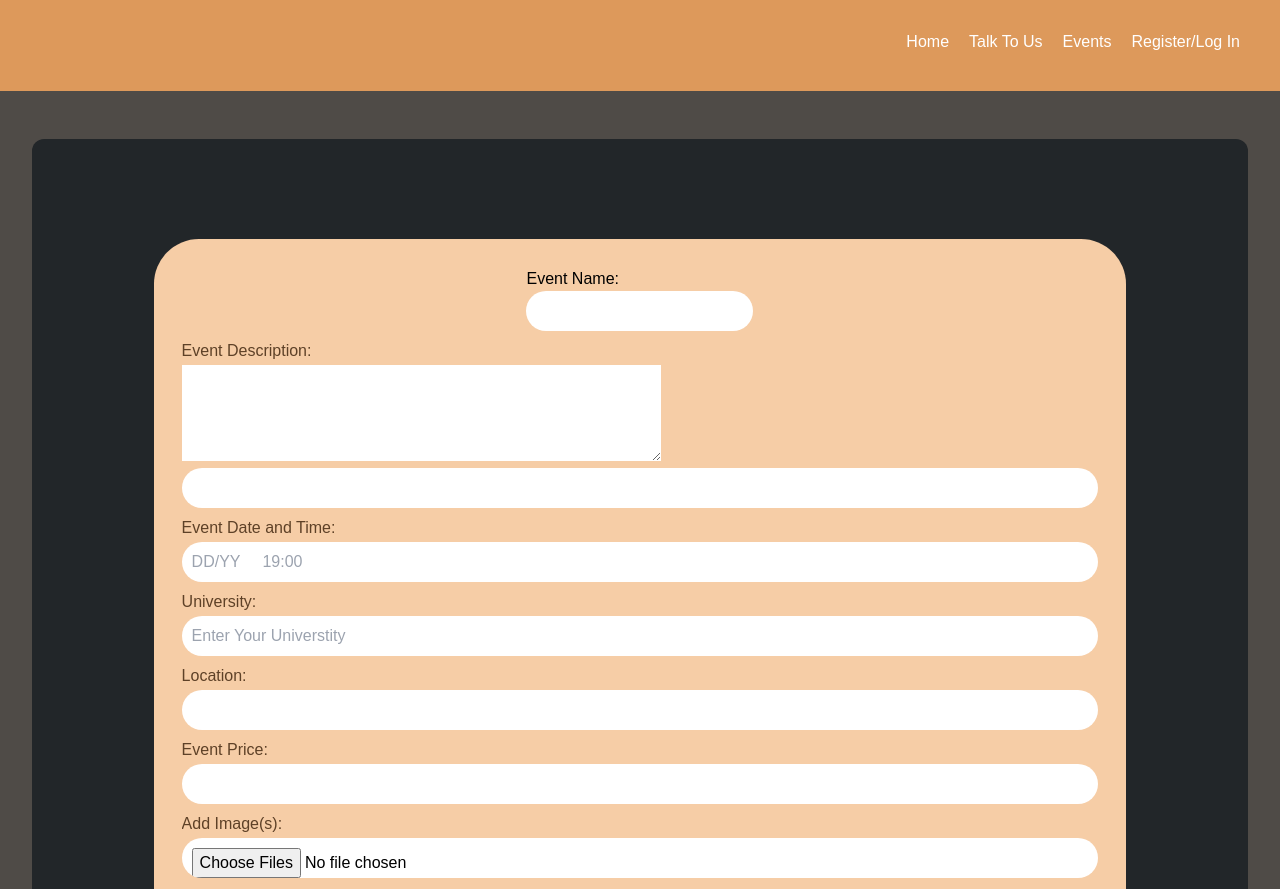
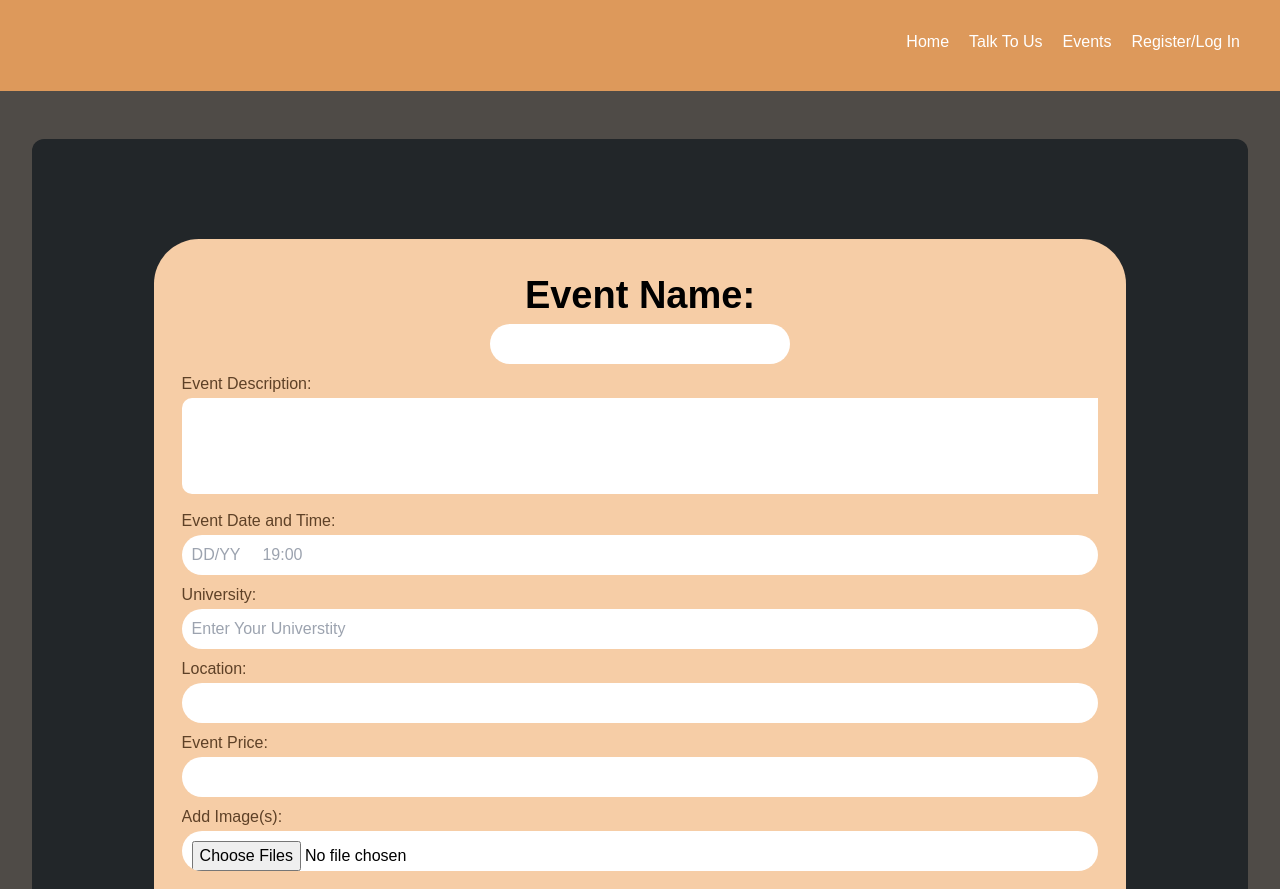
Before and after one commit to UoaWDCC/aspa-portal-v3, a Next.js app in the folder frontend/: page /events/add-event in a window 1280 px wide. Shown: the top 889 px of the page. Built offline with nearby package versions, Linux system fonts and the light colour scheme.

Commit message:
stylized

```diff
--- a/frontend/src/ui/events/AddEventForm.tsx
+++ b/frontend/src/ui/events/AddEventForm.tsx
@@ -6,15 +6,15 @@ export default function AddEventform() {
 
         <form className={styles.container}>
             <div className={styles.input}>
-              <h1> Event Name: </h1>
-              <input type="text" placeholder="" name="name" required />
+              <h1 style={{ fontWeight: 600, fontSize: '38px', textAlign: 'center' }}>Event Name:</h1>
+              <input type="text" placeholder="" name="name" required style={{ width: '300px' }} />
             </div>
 
             <div className={styles.content}>
               <div className={styles.input}>
                 <label> Event Description: </label>
-                <textarea id="eventdesc" name="eventdesc" rows="4" cols="50"></textarea>
-                <input type="text" placeholder="" name="name" required />
+                <textarea input type="text" id="eventdesc" name="eventdesc" rows="4" cols="116" requeired   style={{ borderRadius: '10px' }}
+ ></textarea>
               </div>
 
               <div className={styles.input}>
@@ -42,12 +42,6 @@ export default function AddEventform() {
                 <input type="file" accept="image/*" multiple name="images" required />
               </div>
 
-              <div className={styles.radioinput}>
-                <label> -: </label>
-                  <input type="radio" name="skill" value="beginner" />
-                  <span>-</span>
-              </div>
-
             </div>
             <div className={styles.button}>
               <button> Preview Event</button>
--- a/frontend/src/ui/events/Addeventform.module.css
+++ b/frontend/src/ui/events/Addeventform.module.css
@@ -23,6 +23,22 @@
     max-width: 278px;
     font-size: 50px;
     font-weight: 999;
+    text-align: right;
+    border-bottom: 0px solid #FFFFFF;
+    line-height: 1.6;
+    overflow-y: hidden;
+    margin: 0 auto 8px auto;
+}
+
+.bolder-header {
+    font-weight: 900; /* Maximum boldness */
+    font-size: 55px;  /* Slightly bigger font size */
+}
+
+.header h2 {
+    max-width: 278px;
+    font-size: 55px; /* Slightly bigger font size */
+    font-weight: 999; /* Bolder font weight */
     text-align: right;
     border-bottom: 0px solid #FFFFFF;
     line-height: 1.6;
```
